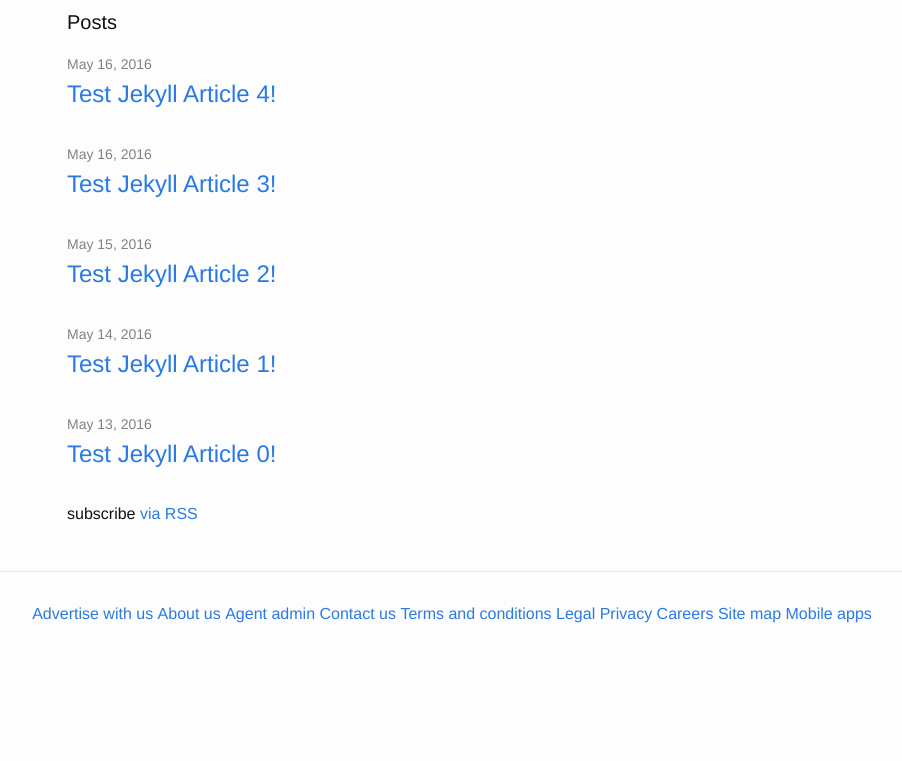
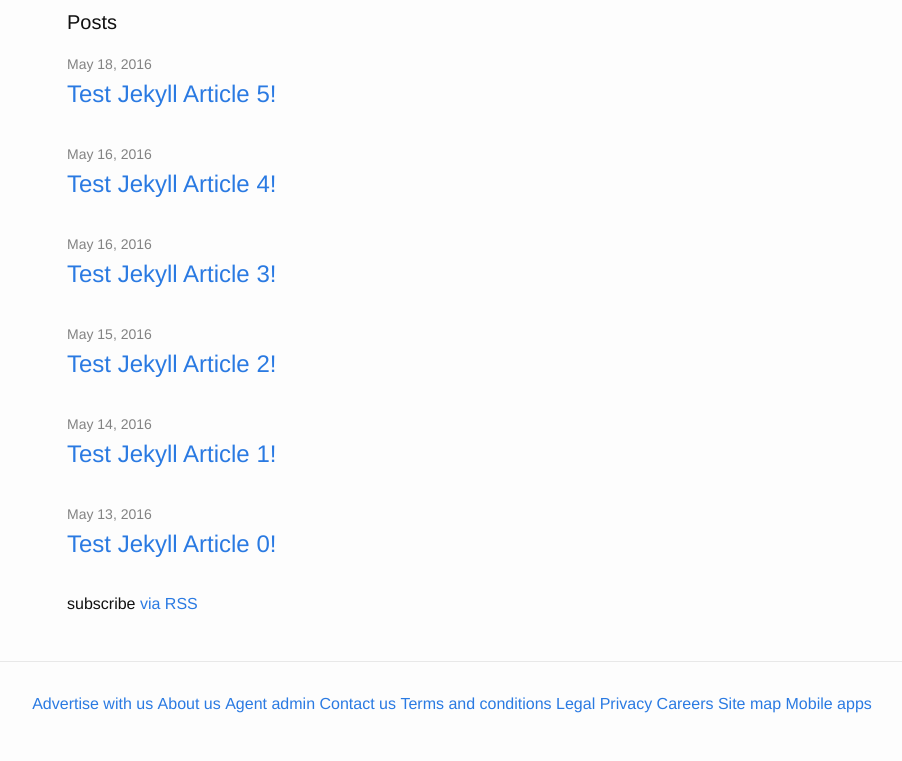
Before and after one commit to cuijiao/my-awesome-site, a Jekyll site: the page built from index.md, in a window 1280 px wide. Shown: the part 183-944 px from the top of the page, without its empty margins (203-1105 px from the left). Built offline with Jekyll 4.4.1, drawn with Linux system fonts in a browser that asks for light colours; a file with an impossible date is left out; before the commit the page ends 900 px from its top, so only the background shows below that.

Commit message:
fix markdown file

```diff
--- a/_posts/2016-05-18-test-jekyll-article-5.markdown
+++ b/_posts/2016-05-18-test-jekyll-article-5.markdown
@@ -1,6 +1,6 @@
 ---
 title: Test Jekyll Article 5!
-date: {}
+date: 2016-05-18 02:58:37 Z
 categories:
   - investing
 layout: page
```
